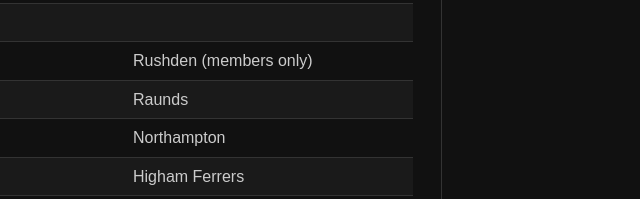
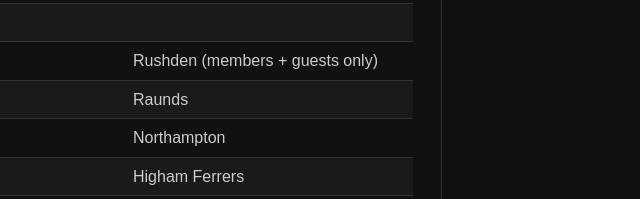
Before and after one commit to davegould2989/slim47, a plain HTML site: page gigs.html in a window 1280 px wide. Shown: the part 254-453 px from the top of the page, 573-1213 px from the left. Drawn offline with Linux system fonts and the light colour scheme.

Commit message:
Add files via upload

```diff
--- a/gigs.html
+++ b/gigs.html
@@ -102,7 +102,7 @@
 
 21 Nov 26	Carriage House, Higham Ferrers
 27 Nov 26	Private Function
-28 Nov 26	Rushden Cons Club, Rushden (members only)
+28 Nov 26	Rushden Cons Club, Rushden (members + guests only)
 05 Dec 26	The Woodpecker, Raunds
 18 Dec 26	Crown & Anchor, Northampton
 19 Dec 26	Higham SAS, Higham Ferrers
```
